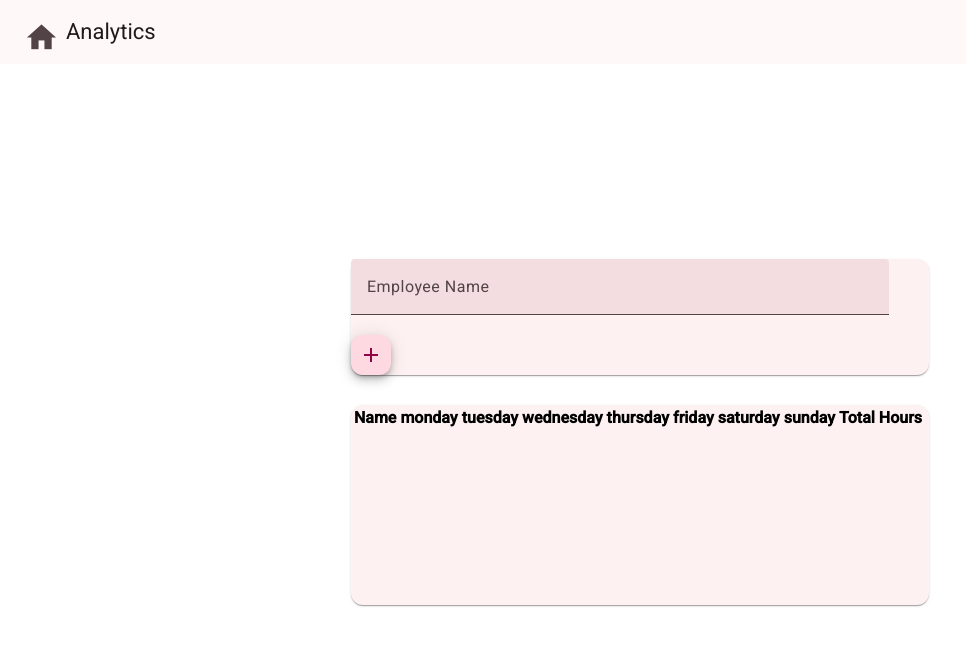
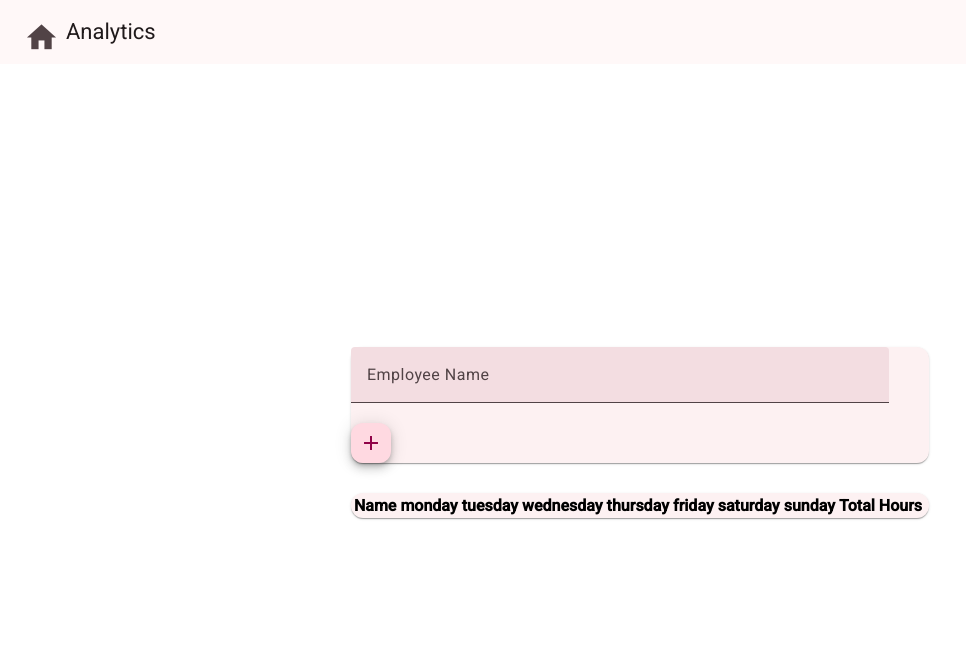
Before and after one commit to kchild89/Mtech-Timesheet-App, an Angular app: page /timesheet in a window 1280 px wide. Shown: the top 646 px of the page, without its empty margins (0-966 px from the left). Built offline with nearby package versions, Linux system fonts and the light colour scheme.

Commit message:
update timsheeet scss

```diff
--- a/src/app/components/timesheet/timesheet.component.scss
+++ b/src/app/components/timesheet/timesheet.component.scss
@@ -13,17 +13,3 @@ mat-form-field {
 .hours {
   margin-top: 30px;
 }
-
-.hours {
-  min-height: 200px;
-  margin-top: 30px;
-  display: flex;
-  flex-direction: column;
-  justify-content: space-between;
-}
-
-.hours-input {
-  max-width: 75px;
-  margin-left: 15px;
-  text-align: center;
-}
```
